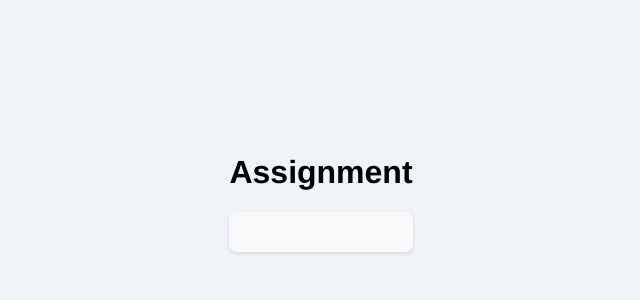
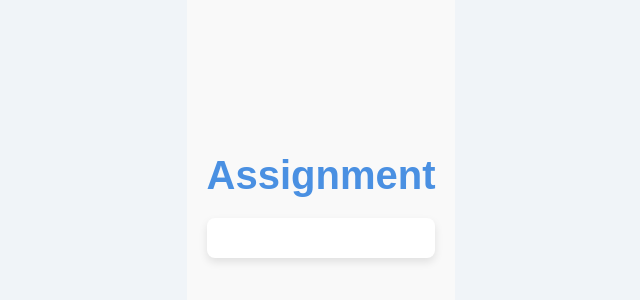
Before and after one commit to AbQaadir/choreo_dev_react_frontend, a React (Create React App) app: page /assignment in a window 1280 px wide. Shown: the part 208-508 px from the top of the page, without its empty margins (319-959 px from the left). Built offline with nearby package versions, Linux system fonts and the light colour scheme.

Commit message:
Frontend success :)

```diff
--- a/src/components/AssignmentPage.css
+++ b/src/components/AssignmentPage.css
@@ -1,53 +1,113 @@
 /* AssignmentPage.css */
 
+/* General container styling */
 .assignment-page-container {
+    display: flex;
+    flex-direction: column;
+    align-items: center;
+    justify-content: center;
     padding: 20px;
-    max-width: 800px;
-    margin: 0 auto;
+    background-color: #f9f9f9;
+    min-height: 100vh;
+    font-family: 'Arial', sans-serif;
+    color: #333;
+    box-sizing: border-box; /* Ensure padding and border are included in width/height */
 }
 
-.markdown-container {
-    background-color: #f9f9f9;
-    padding: 20px;
-    border-radius: 8px;
-    box-shadow: 0 2px 4px rgba(0, 0, 0, 0.1);
+/* Header styling */
+.assignment-page-container h1 {
+    font-size: 2.5rem;
+    color: #4a90e2;
+    margin-bottom: 20px;
+    text-align: center;
 }
 
-.markdown-container h1,
-.markdown-container h2,
-.markdown-container h3,
-.markdown-container h4,
-.markdown-container h5,
-.markdown-container h6 {
+/* Markdown container styling */
+.markdown-container {
+    width: 100%;
+    max-width: 800px;
+    background-color: #ffffff;
+    border-radius: 8px;
+    box-shadow: 0 4px 8px rgba(0, 0, 0, 0.1);
+    padding: 20px;
+    line-height: 1.6;
+    font-size: 1rem;
+    overflow-x: auto; /* Handle horizontal overflow */
+    overflow-y: auto; /* Handle vertical overflow */
+    max-height: calc(100vh - 100px); /* Ensure the container fits within the viewport */
+    box-sizing: border-box;
+}
+
+/* Markdown element styling */
+.markdown-container h2, .markdown-container h3 {
+    color: #4a90e2;
     margin-top: 20px;
-    margin-bottom: 10px;
 }
 
 .markdown-container p {
-    margin-bottom: 10px;
+    margin-bottom: 16px;
 }
 
-.markdown-container ul,
-.markdown-container ol {
-    margin-bottom: 20px;
+.markdown-container ul {
+    padding-left: 20px;
+    margin-bottom: 16px;
+}
+
+.markdown-container li {
+    margin-bottom: 8px;
+}
+
+.markdown-container a {
+    color: #4a90e2;
+    text-decoration: none;
+    transition: color 0.3s;
+}
+
+.markdown-container a:hover {
+    color: #357ab7;
+    text-decoration: underline;
 }
 
 .markdown-container blockquote {
-    border-left: 4px solid #ccc;
-    padding-left: 10px;
-    margin-left: 0;
-    margin-bottom: 20px;
-}
-
-.markdown-container pre {
-    background-color: #f4f4f4;
-    padding: 10px;
-    border-radius: 4px;
-    margin-bottom: 20px;
+    margin: 20px 0;
+    padding: 10px 20px;
+    border-left: 4px solid #4a90e2;
+    background-color: #f0f8ff;
+    color: #555;
+    font-style: italic;
 }
 
 .markdown-container code {
     background-color: #f4f4f4;
     padding: 2px 4px;
     border-radius: 4px;
+    font-family: 'Courier New', Courier, monospace;
+    font-size: 0.95rem;
 }
+
+.markdown-container pre {
+    background-color: #282c34;
+    color: #ffffff;
+    padding: 15px;
+    border-radius: 8px;
+    overflow-x: auto;
+    font-family: 'Courier New', Courier, monospace;
+    font-size: 0.95rem;
+}
+
+/* Responsive styling */
+@media (max-width: 768px) {
+    .assignment-page-container {
+        padding: 10px;
+    }
+
+    .markdown-container {
+        padding: 15px;
+        font-size: 0.9rem;
+        max-height: calc(100vh - 50px); /* Adjust for smaller screens */
+    }
+
+    .assignment-page-container h1 {
+        font-size: 2rem;
+    }
+}
```
